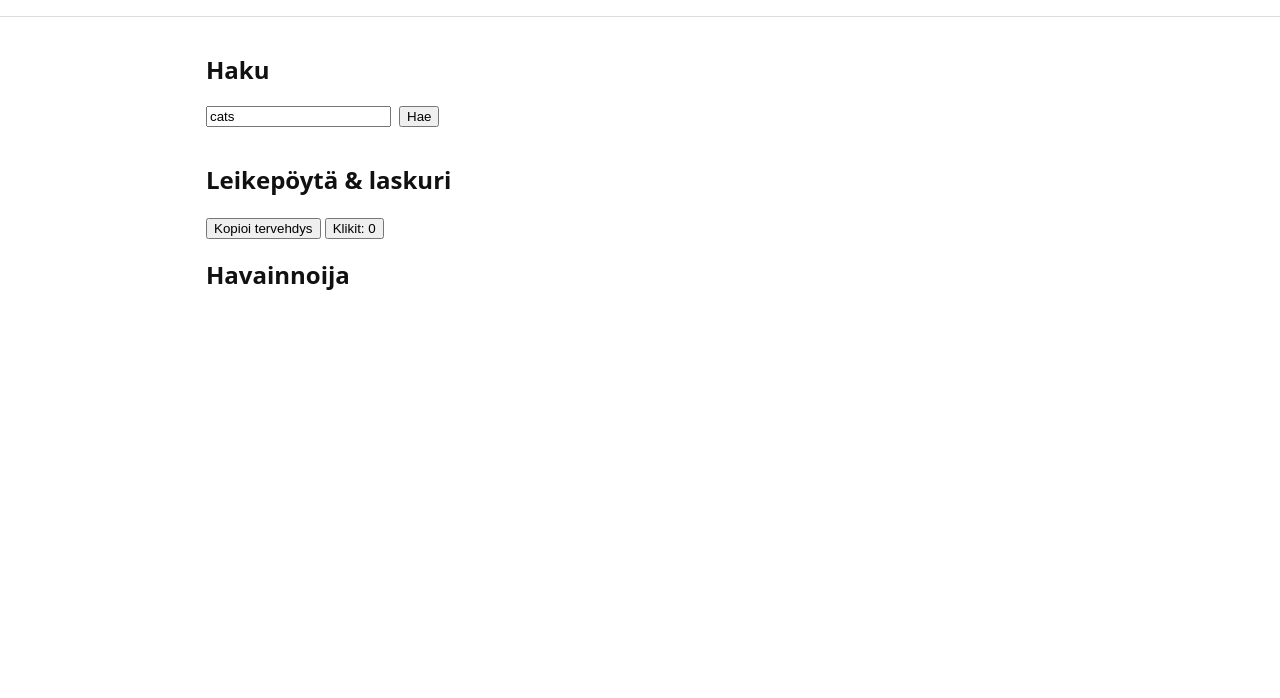
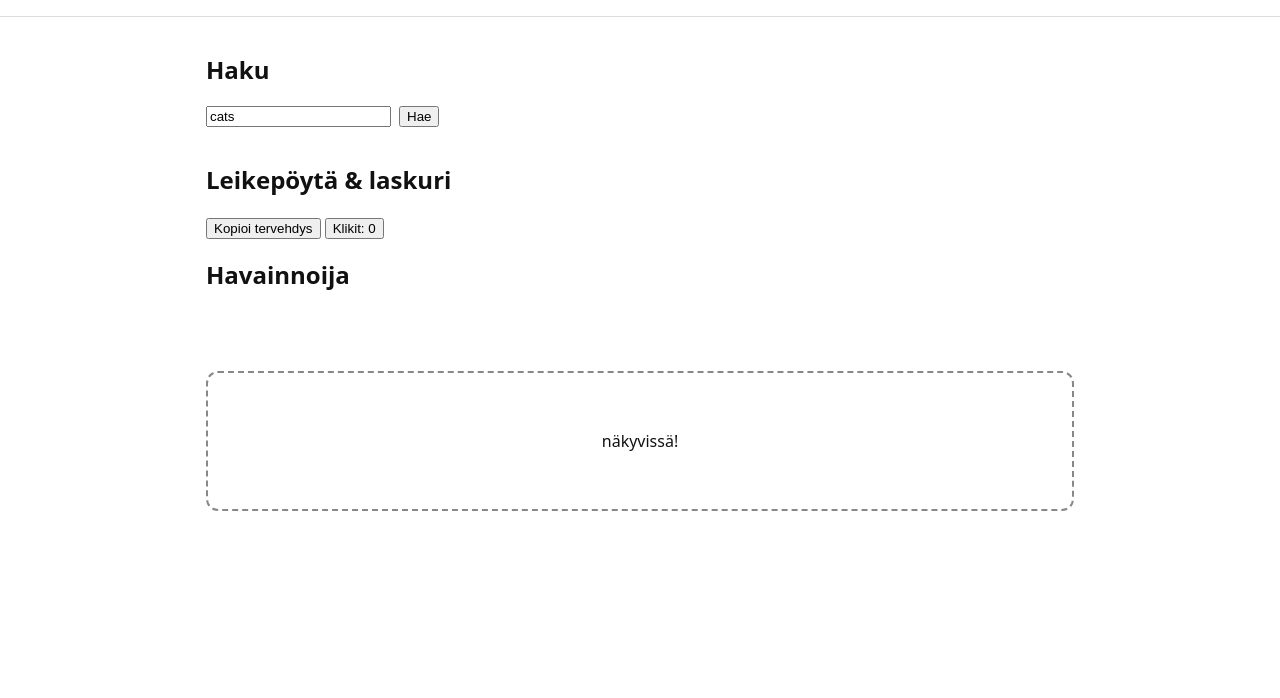
Before and after one commit to ToKontti2025/Tehtavasarja_1, a plain HTML site: page index.html in a window 1280 px wide. Shown: the part 102-800 px from the top of the page. Drawn offline with Linux system fonts and the light colour scheme.

Commit message:
feat: add observer in scripts/observer.js with threshold 0.25, one-time text change and disconnect

```diff
--- a/app.js
+++ b/app.js
@@ -2,6 +2,7 @@ import './scripts/theme.js'
 import './scripts/search.js'
 import './scripts/counter.js'
 import './scripts/clipboard.js'
+import './scripts/observer.js'
 
 // 0) Pieni apu
 const $ = (sel, root = document) => root.querySelector(sel);
@@ -13,15 +14,6 @@ const $$ = (sel, root = document) => Array.from(root.querySelectorAll(sel));
 
 // moved to own file - 4) counter: fix bubbling so whole button works
 
-// "Moved to its own file"  5) clipboard
+// Moved to its own file - 5) clipboard
 
-// 5) IntersectionObserver — virhe: threshold/cleanup puuttuu
-const box = document.querySelector('.observe-box');
-const io = new IntersectionObserver((entries) => {
-  entries.forEach(entry => {
-    if (entry.intersectionRatio > 0.25) {
-      box.textContent = 'Näkyvissä!';
-    }
-  });
-});
-io.observe(box);
+// Moved to its own file - 6) observer
--- a/css/styles.css
+++ b/css/styles.css
@@ -53,8 +53,8 @@ form {
 }
 
 .observe-box {
-    margin-top: 60vh;
-    height: 120px;
+    margin-top: 10vh;
+    height: 140px;
     border: 2px dashed #888;
     display: grid;
     place-items: center;
--- a/scripts/observer.js
+++ b/scripts/observer.js
@@ -0,0 +1,20 @@
+// observer.js
+
+const box = document.querySelector('.observe-box')
+
+if (box) {
+  const io = new IntersectionObserver((entries, observer) => {
+    entries.forEach(entry => {
+      if (entry.isIntersecting) {
+        // wait 1s before changing text
+        setTimeout(() => {
+          box.textContent = 'näkyvissä!'
+          observer.unobserve(entry.target) // stop watching after first trigger
+          observer.disconnect()
+        }, 1000)
+      }
+    })
+  }, { threshold: 0.25 }) // run when 25% visible
+
+  io.observe(box)
+}
```
